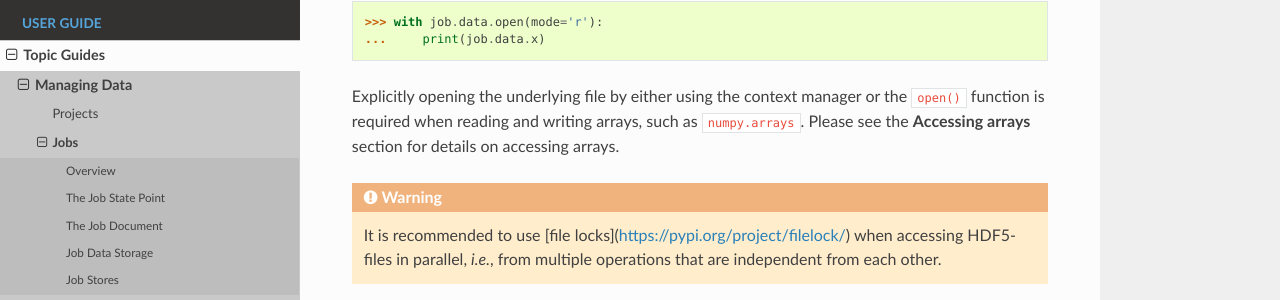
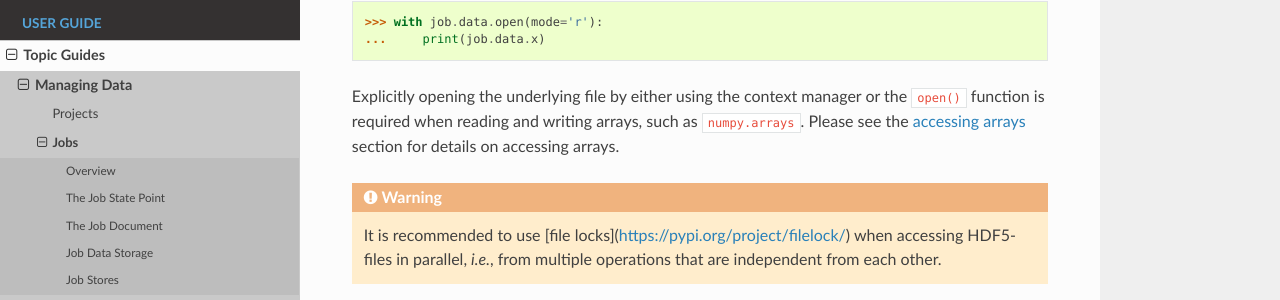
Before and after one commit to glotzerlab/signac-docs, a Sphinx documentation site: the page built from docs/source/jobs.rst, in a window 1280 px wide and 900 px high, scrolled down 8424 px. Shown: the part 146-446 px from the top of the window. Built offline with Sphinx 7.4.7 and the Read the Docs theme 2.0.0, drawn with Linux system fonts in a browser that asks for light colours; part of the change alters nothing that is shown.

```diff
--- a/docs/source/jobs.rst
+++ b/docs/source/jobs.rst
@@ -290,6 +290,7 @@ Through a functional interface:
 
      Use the :py:meth:`Job.data.get` method to return ``None`` or another specified default value for missing values. This works exactly like with python's built-in dictionaries (see :py:meth:`dict.get`).
 
+.. _accessing-arrays:
 Accessing arrays
 ----------------
 
@@ -402,7 +403,7 @@ For example, to open the store in read-only mode, you would write:
     ...     print(job.data.x)
 
 Explicitly opening the underlying file by either using the context manager or the ``open()`` function is required when reading and writing arrays, such as ``numpy.arrays``.
-Please see the **Accessing arrays** section for details on accessing arrays.
+Please see the :ref:`accessing arrays <accessing-arrays>` section for details on accessing arrays.
 
 .. warning::
 
```
